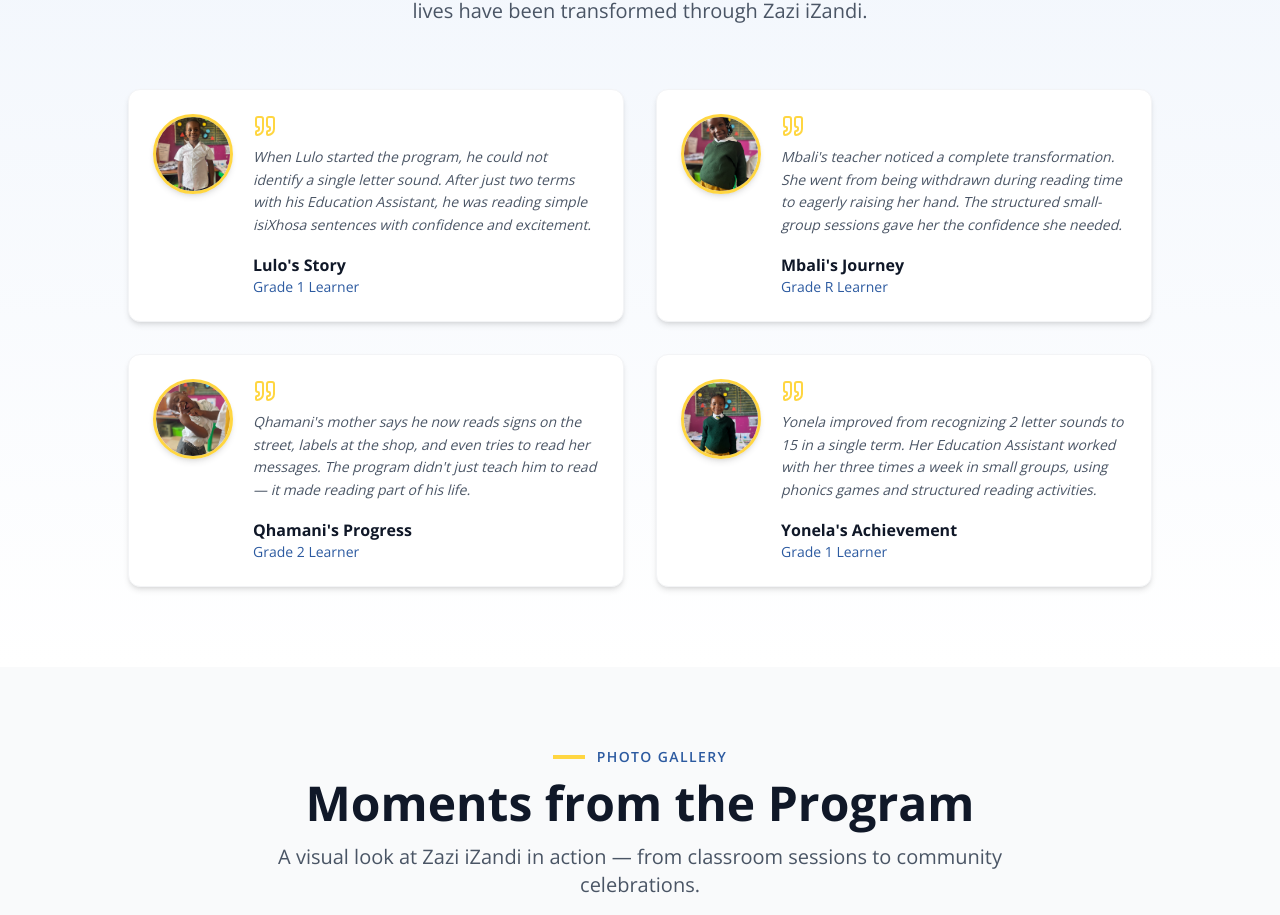
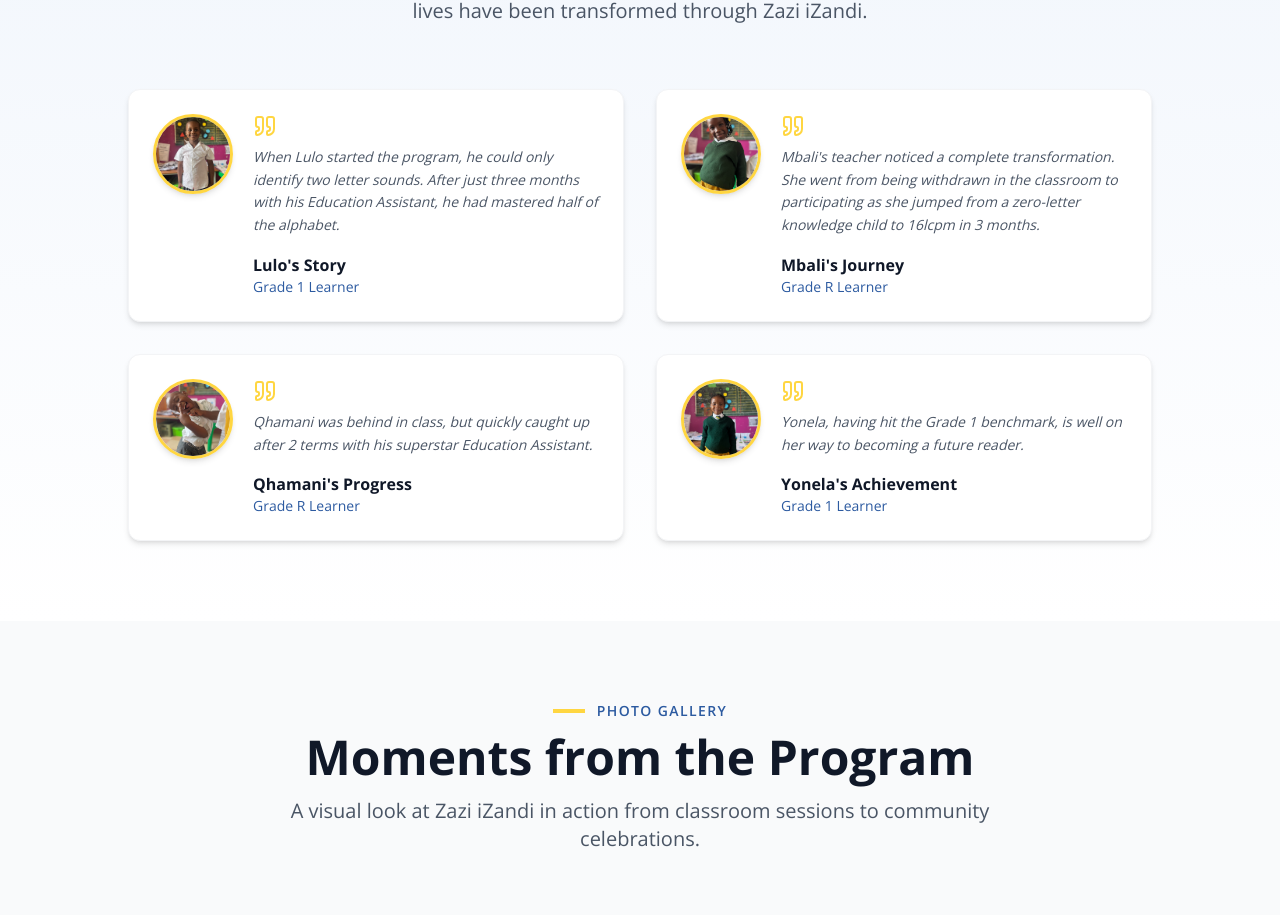
Before and after one commit to JimMcKeown17/zazi-izandi-nextjs, a Next.js app: page /media in a window 1280 px wide. Shown: the part 3372-4287 px from the top of the page. Built offline with nearby package versions, Linux system fonts and the light colour scheme; no server answers.

Commit message:
cleaned up a lot of AI language

```diff
--- a/components/layout/footer.tsx
+++ b/components/layout/footer.tsx
@@ -12,7 +12,7 @@ export default function Footer() {
           <div>
             <h3 className="text-xl font-bold text-white mb-4">Zazi iZandi</h3>
             <p className="text-sm leading-relaxed">
-              A data-driven early literacy intervention program supporting
+              A data-driven early literacy intervention programme supporting
               Foundation Phase learners in South African schools.
             </p>
           </div>
--- a/components/media/gallery-section.tsx
+++ b/components/media/gallery-section.tsx
@@ -76,7 +76,7 @@ export default function GallerySection() {
             Moments from the Program
           </h2>
           <p className="text-xl text-gray-600 max-w-3xl mx-auto">
-            A visual look at Zazi iZandi in action — from classroom sessions to
+            A visual look at Zazi iZandi in action from classroom sessions to
             community celebrations.
           </p>
         </div>
--- a/components/media/testimonials-section.tsx
+++ b/components/media/testimonials-section.tsx
@@ -7,28 +7,28 @@ const testimonials = [
     name: "Lulo's Story",
     role: "Grade 1 Learner",
     quote:
-      "When Lulo started the program, he could not identify a single letter sound. After just two terms with his Education Assistant, he was reading simple isiXhosa sentences with confidence and excitement.",
+      "When Lulo started the program, he could only identify two letter sounds. After just three months with his Education Assistant, he had mastered half of the alphabet.",
   },
   {
     image: "/images/children/child_Mbali_0-16.jpg",
     name: "Mbali's Journey",
     role: "Grade R Learner",
     quote:
-      "Mbali's teacher noticed a complete transformation. She went from being withdrawn during reading time to eagerly raising her hand. The structured small-group sessions gave her the confidence she needed.",
+      "Mbali's teacher noticed a complete transformation. She went from being withdrawn in the classroom to participating as she jumped from a zero-letter knowledge child to 16lcpm in 3 months.",
   },
   {
     image: "/images/children/child_Qhamani_2-14.jpg",
     name: "Qhamani's Progress",
-    role: "Grade 2 Learner",
+    role: "Grade R Learner",
     quote:
-      "Qhamani's mother says he now reads signs on the street, labels at the shop, and even tries to read her messages. The program didn't just teach him to read — it made reading part of his life.",
+      "Qhamani was behind in class, but quickly caught up after 2 terms with his superstar Education Assistant.",
   },
   {
     image: "/images/children/child_Yonela_5-12.jpg",
     name: "Yonela's Achievement",
     role: "Grade 1 Learner",
     quote:
-      "Yonela improved from recognizing 2 letter sounds to 15 in a single term. Her Education Assistant worked with her three times a week in small groups, using phonics games and structured reading activities.",
+      "Yonela, having hit the Grade 1 benchmark, is well on her way to becoming a future reader.",
   },
 ];
 
--- a/components/methodology/doe-partnership-section.tsx
+++ b/components/methodology/doe-partnership-section.tsx
@@ -54,7 +54,7 @@ export default function DoEPartnershipSection() {
             <span className="text-primary">Department of Education</span>
           </h2>
           <p className="text-xl text-gray-600 max-w-3xl mx-auto">
-            We don&apos;t work around the system. We work inside it — in
+            We don&apos;t work around the system. We work inside it, in
             partnership with the Eastern Cape Department of Education to deliver
             impact at scale through public schools.
           </p>
@@ -110,7 +110,7 @@ export default function DoEPartnershipSection() {
                 </p>
                 <p className="text-white/85 leading-relaxed">
                   Our partnership with the EC DoE means access, credibility, and
-                  a pathway to scale — so that what works in one school can
+                  a pathway to scale so that what works in one school can
                   reach thousands.
                 </p>
               </div>
--- a/components/methodology/ea-training-section.tsx
+++ b/components/methodology/ea-training-section.tsx
@@ -59,7 +59,7 @@ export default function EATrainingSection() {
           </h2>
           <p className="text-xl text-gray-600 max-w-3xl mx-auto">
             We recruit unemployed young people from the communities we serve and
-            transform them into skilled literacy practitioners — trained,
+            transform them into skilled literacy practitioners, trained,
             supported, and supervised to deliver results.
           </p>
         </div>
@@ -143,8 +143,8 @@ export default function EATrainingSection() {
           </div>
           <p className="text-xl md:text-2xl font-light leading-relaxed mb-6">
             Our Education Assistants are young people from the same communities
-            as the children they teach. That shared context — shared language,
-            shared culture — makes them uniquely effective.
+            as the children they teach. That shared context, shared language and
+            shared culture makes them uniquely effective.
           </p>
           <div className="w-16 h-0.5 bg-accent-yellow mx-auto" />
         </div>
--- a/components/methodology/egra-section.tsx
+++ b/components/methodology/egra-section.tsx
@@ -3,13 +3,13 @@ const whyItMatters = [
     emoji: "📏",
     title: "A Standardised Measure",
     description:
-      "EGRA provides an internationally validated, consistent measure of reading ability — allowing us to compare children's progress against benchmarks and across schools.",
+      "EGRA provides an internationally validated, consistent measure of reading ability allowing us to compare children's progress against benchmarks and across schools.",
   },
   {
     emoji: "🎯",
     title: "Identifies the Right Gaps",
     description:
-      "Unlike grade-level tests, EGRA pinpoints exactly where a child's reading breaks down — whether at letter sounds, blending, decoding, or fluency — so we can intervene precisely.",
+      "Unlike grade-level tests, EGRA pinpoints exactly where a child's reading breaks down whether at letter sounds, blending, decoding, or fluency so we can intervene precisely.",
   },
   {
     emoji: "📈",
--- a/components/methodology/hero-section.tsx
+++ b/components/methodology/hero-section.tsx
@@ -53,7 +53,7 @@ export default function MethodologyHero() {
             </h1>
             <p className="text-xl text-white/90 leading-relaxed">
               A structured, evidence-based approach that meets every child where
-              they are — and takes them further than they imagined possible.
+              they are and takes them further than they imagined possible.
             </p>
           </div>
 
--- a/components/methodology/programme-overview.tsx
+++ b/components/methodology/programme-overview.tsx
@@ -59,7 +59,7 @@ export default function ProgrammeOverview() {
             How It Works
           </h2>
           <p className="text-xl text-gray-600 max-w-3xl mx-auto">
-            Six steps that transform a child&apos;s relationship with reading —
+            Six steps that transform a child&apos;s relationship with reading
             delivered every day inside public school classrooms.
           </p>
         </div>
--- a/components/methodology/tarl-section.tsx
+++ b/components/methodology/tarl-section.tsx
@@ -73,7 +73,7 @@ export default function TaRLSection() {
             </div>
 
             <p className="text-gray-600 text-sm italic">
-              Groups are fluid — as children progress, they move up. As the
+              Groups are fluid. As children progress, they move up. As the
               data shows gaps, we adjust. The system is always responding.
             </p>
           </div>
```
